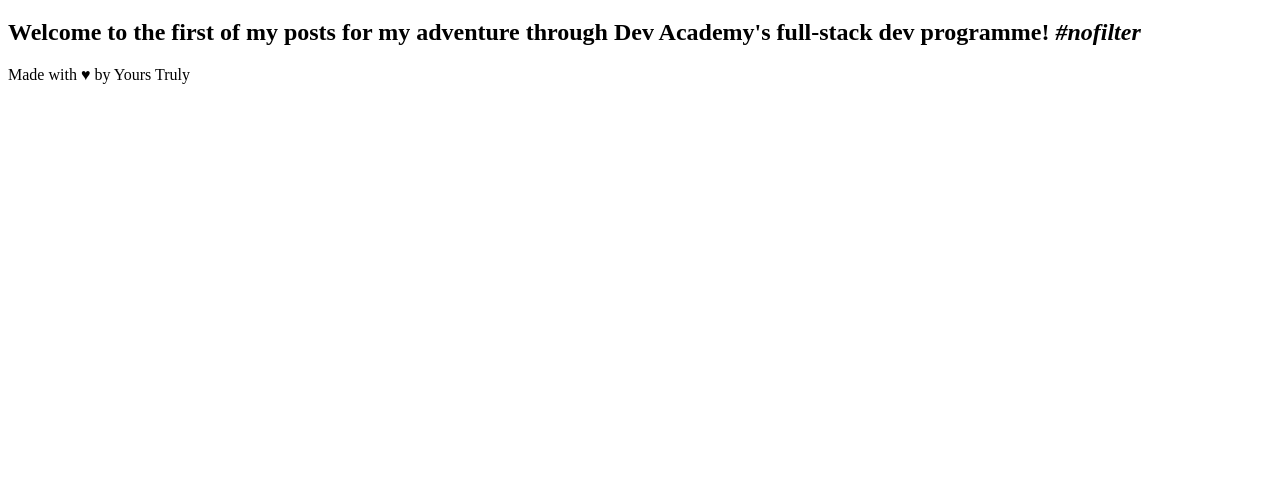
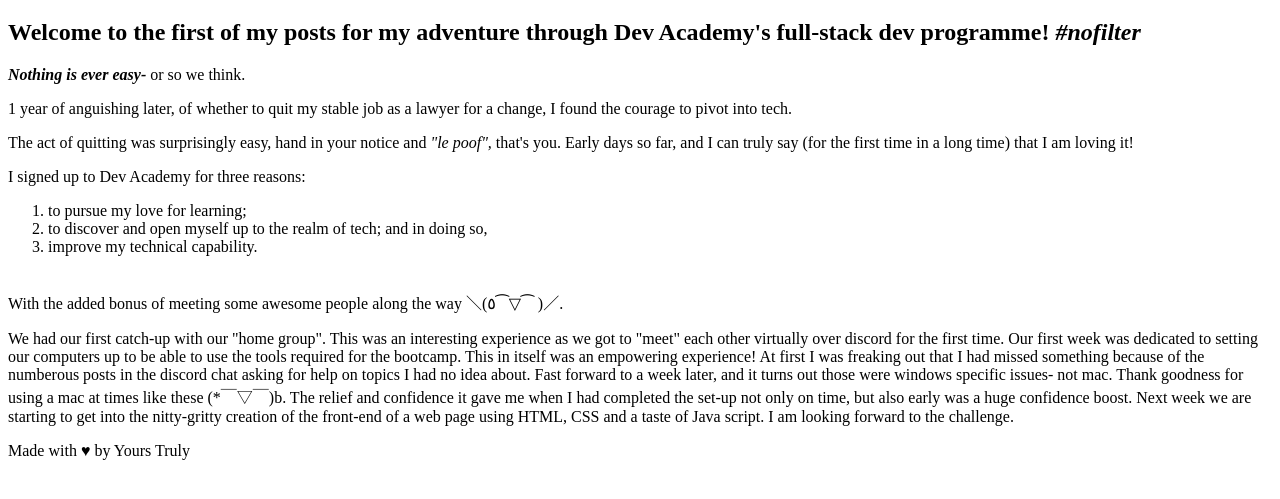
Before and after one commit to elizabeth-bing/elizabeth-bing.github.io, a plain HTML site: page blog/sprint-1.html in a window 1280 px wide. Shown: the part 87-586 px from the top of the page. Drawn offline with Linux system fonts and the light colour scheme; files that its build step writes are made by us from their sources.

Commit message:
add content

```diff
--- a/blog/sprint-1.html
+++ b/blog/sprint-1.html
@@ -26,8 +26,24 @@
 <div>
   <h1>Sprint 1 </h1>
   <h2> Welcome to the first of my posts for my adventure through Dev Academy's full-stack dev programme! <em>#nofilter</em></h2>
-  <h3></h3>
-  <p>  </p>
+
+  <p> <em><strong> Nothing is ever easy- </strong> </em> or so we think. </p>
+
+  <p> 1 year of anguishing later, of whether to quit my stable job as a lawyer for a change, I found the courage to pivot into tech. </p>
+
+  <p> The act of quitting was surprisingly easy, hand in your notice and <em>"le poof",</em> that's you. Early days so far, and I can truly say (for the first time in a long time) that I am loving it! </p>
+
+  <p> I signed up to Dev Academy for three reasons:
+    <ol>
+      <li> to pursue my love for learning;
+      <li> to discover and open myself up to the realm of tech; and in doing so,</li>
+      <li> improve my technical capability.</li>
+      <br>
+    </ol>
+ With the added bonus of meeting some awesome people along the way 	＼(٥⁀▽⁀ )／.
+     </p>
+
+    <p> We had our first catch-up with our "home group". This was an interesting experience as we got to "meet" each other virtually over discord for the first time. Our first week was dedicated to setting our computers up to be able to use the tools required for the bootcamp. This in itself was an empowering experience! At first I was freaking out that I had missed something because of the numberous posts in the discord chat asking for help on topics I had no idea about. Fast forward to a week later, and it turns out those were windows specific issues- not mac. Thank goodness for using a mac at times like these (*￣▽￣)b. The relief and confidence it gave me when I had completed the set-up not only on time, but also early was a huge confidence boost. Next week we are starting to get into the nitty-gritty creation of the front-end of a web page using HTML, CSS and a taste of Java script. I am looking forward to the challenge.</p>
 
 </div>
 
```
